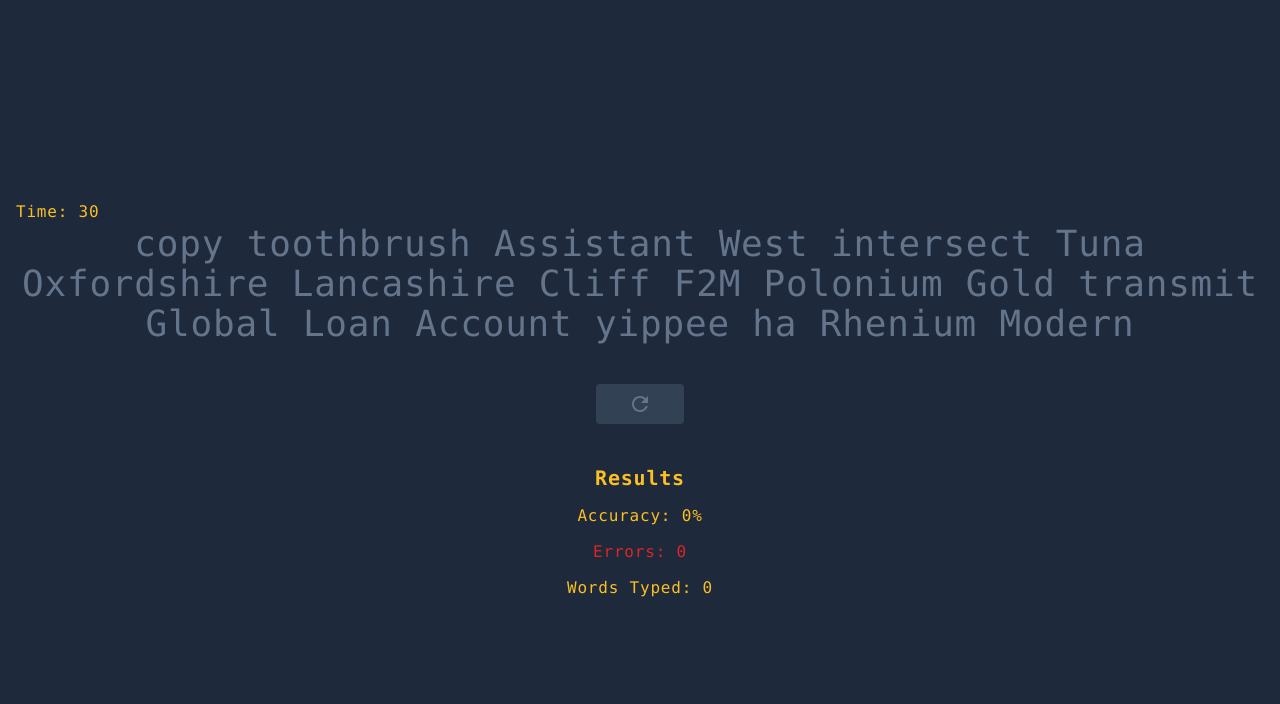
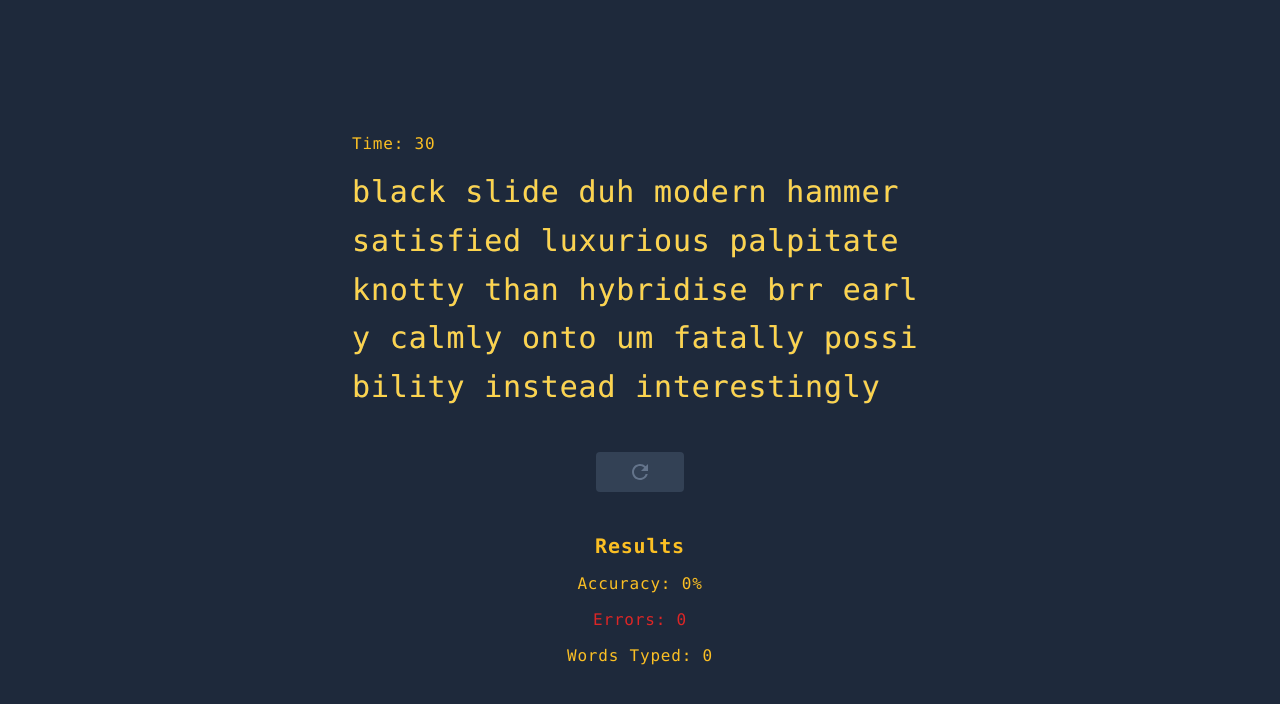
Before and after one commit to aivee-teodocio/flow, a React (Create React App) app: page / in a window 1280 px wide. Shown: the top 704 px of the page. Built offline with nearby package versions, Linux system fonts and the light colour scheme; the HTML template or start-up script is replaced by a standard one.

Commit message:
Refactored words generated to top level. Created component that represents what the user types.

```diff
--- a/src/App.tsx
+++ b/src/App.tsx
@@ -2,14 +2,20 @@ import Words from "./components/Words";
 import Timer from "./components/Timer";
 import RedoButton from "./components/RedoButton";
 import Stats from "./components/Stats";
+import UserTypings from "./components/UserTypings";
+import { faker } from "@faker-js/faker";
 
 const INIT_TIME_SECONDS = 30;
+const wordsGenerated = faker.word.words(20);
 
 function App() {
   return (
     <>
       <Timer timeLeft={INIT_TIME_SECONDS}/>
-      <Words />
+      <div className="relative max-w-xl mt-3 text-3xl leading-relaxed break-all">
+        <Words words={wordsGenerated}/>
+        <UserTypings className="absolute inset-0" userInput={wordsGenerated}></UserTypings>
+      </div>
       <RedoButton
         onRestart={() => {}}
         className={"mx-auto mt-10 text-slate-500"}
--- /dev/null
+++ b/src/components/UserTypings.tsx
@@ -0,0 +1,25 @@
+const UserTypings = ({
+    userInput,
+    className,
+} : {
+    userInput: string,
+    className?: string
+}) => {
+    const typedChars = userInput.split("");
+
+    return (
+        <div className={className}>
+            {
+                typedChars.map((char, index) => {
+                    return <Character key={`${char}-${index}`} char={char}></Character>;
+                })
+            }
+        </div>
+    )
+};
+
+const Character = ({ char } : { char: string }) => {
+    return <span className="text-primary-300">{char}</span>;
+};
+
+export default UserTypings;
--- a/src/components/Words.tsx
+++ b/src/components/Words.tsx
@@ -1,9 +1,5 @@
-import { faker } from "@faker-js/faker";
-
-const words = faker.random.words(20);
-
-const Words = () => {
-    return <div className="text-4xl text-center text-slate-500">{words}</div>;
+const Words = ({ words } : { words: string }) => {
+    return <div className="text-slate-500">{words}</div>;
 }
 
 export default Words;
```
